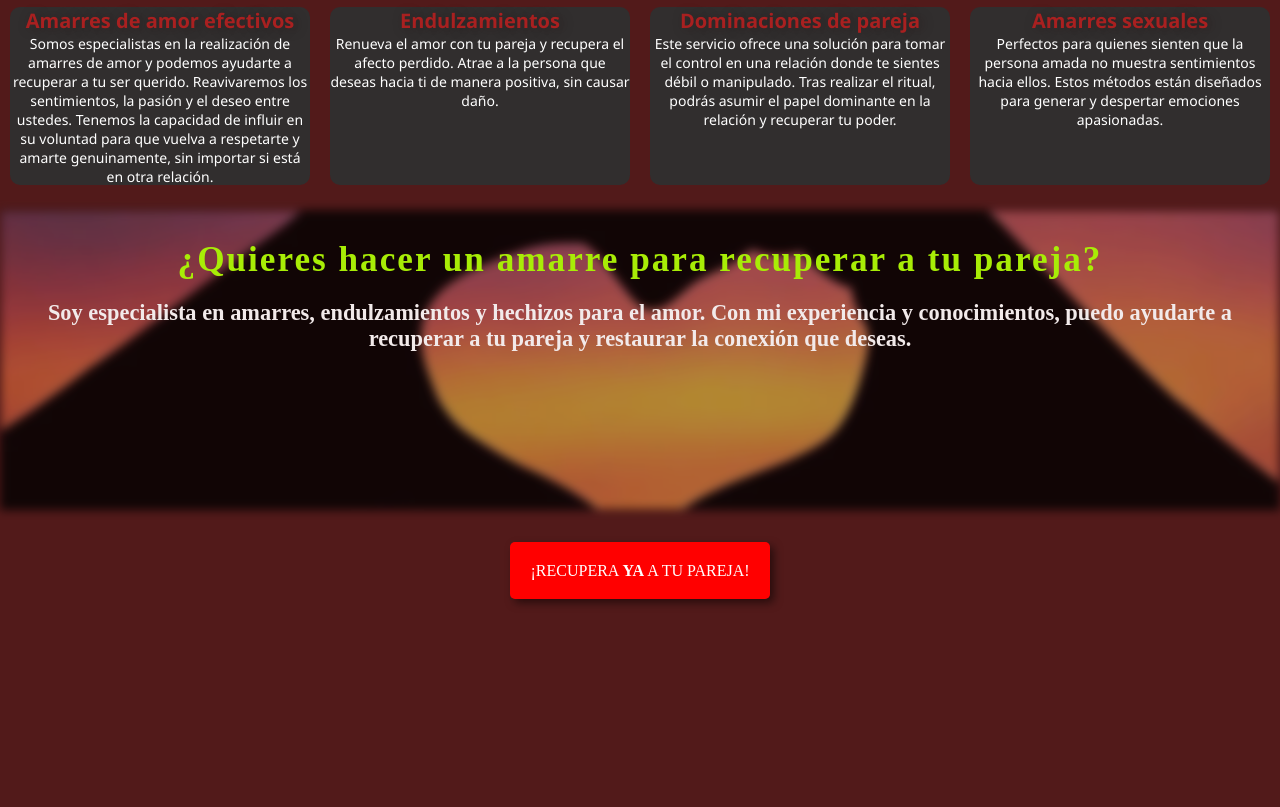
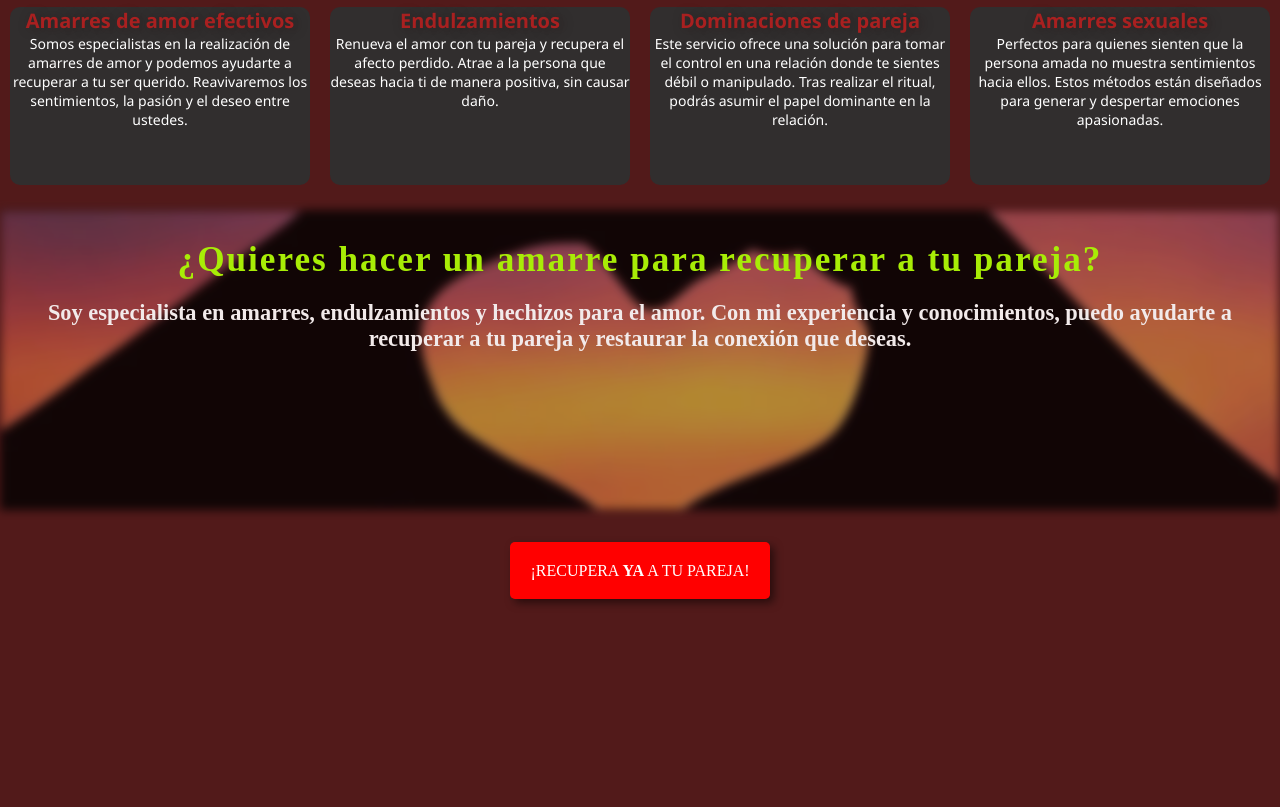
Before and after one commit to EzePalacioss/PROYECTO, a website: page index.html in a window 1280 px wide. Shown: the part 948-1755 px from the top of the page. Drawn offline with Linux system fonts and the light colour scheme.

Commit message:
metatags

```diff
--- a/index.html
+++ b/index.html
@@ -79,7 +79,7 @@
 
     <h2>Amarres de amor efectivos</h2>
         <p>
-            Somos especialistas en la realización de amarres de amor y podemos ayudarte a recuperar a tu ser querido. Reavivaremos los sentimientos, la pasión y el deseo entre ustedes. Tenemos la capacidad de influir en su voluntad para que vuelva a respetarte y amarte genuinamente, sin importar si está en otra relación.
+            Somos especialistas en la realización de amarres de amor y podemos ayudarte a recuperar a tu ser querido. Reavivaremos los sentimientos, la pasión y el deseo entre ustedes.
         </p>
 </div>
     </article>
@@ -99,7 +99,7 @@
         <div>
             <h2>Dominaciones de pareja</h2>
             <p>
-                Este servicio ofrece una solución para tomar el control en una relación donde te sientes débil o manipulado. Tras realizar el ritual, podrás asumir el papel dominante en la relación y recuperar tu poder.
+                Este servicio ofrece una solución para tomar el control en una relación donde te sientes débil o manipulado. Tras realizar el ritual, podrás asumir el papel dominante en la relación.
             </p>
         </div>
     </article>
--- a/scss/style.scss
+++ b/scss/style.scss
@@ -7,7 +7,7 @@
 @import "layout/index";
 
 
-@media (max-width: 447px){
+@media (max-width: 480px){
     .sec-art img{
         display: none;
     }
@@ -16,4 +16,9 @@
         font-size: 25px;
         margin-bottom: 10px;
     }
+
+    .sec-contact p{
+        font-size: 16px;
+    }
+
 }
```
Also changed, not shown: css/style.css, 1 other file.
